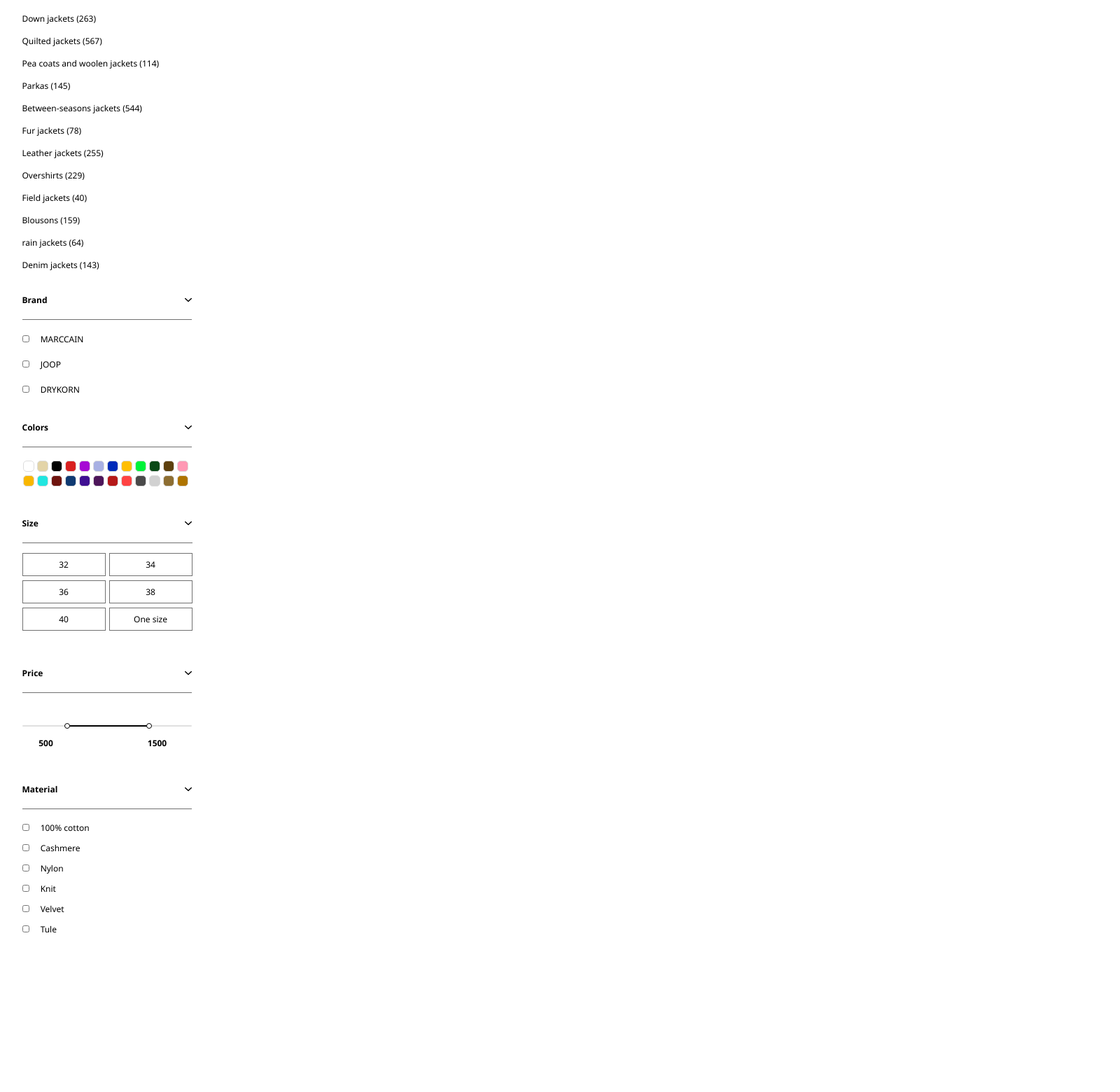
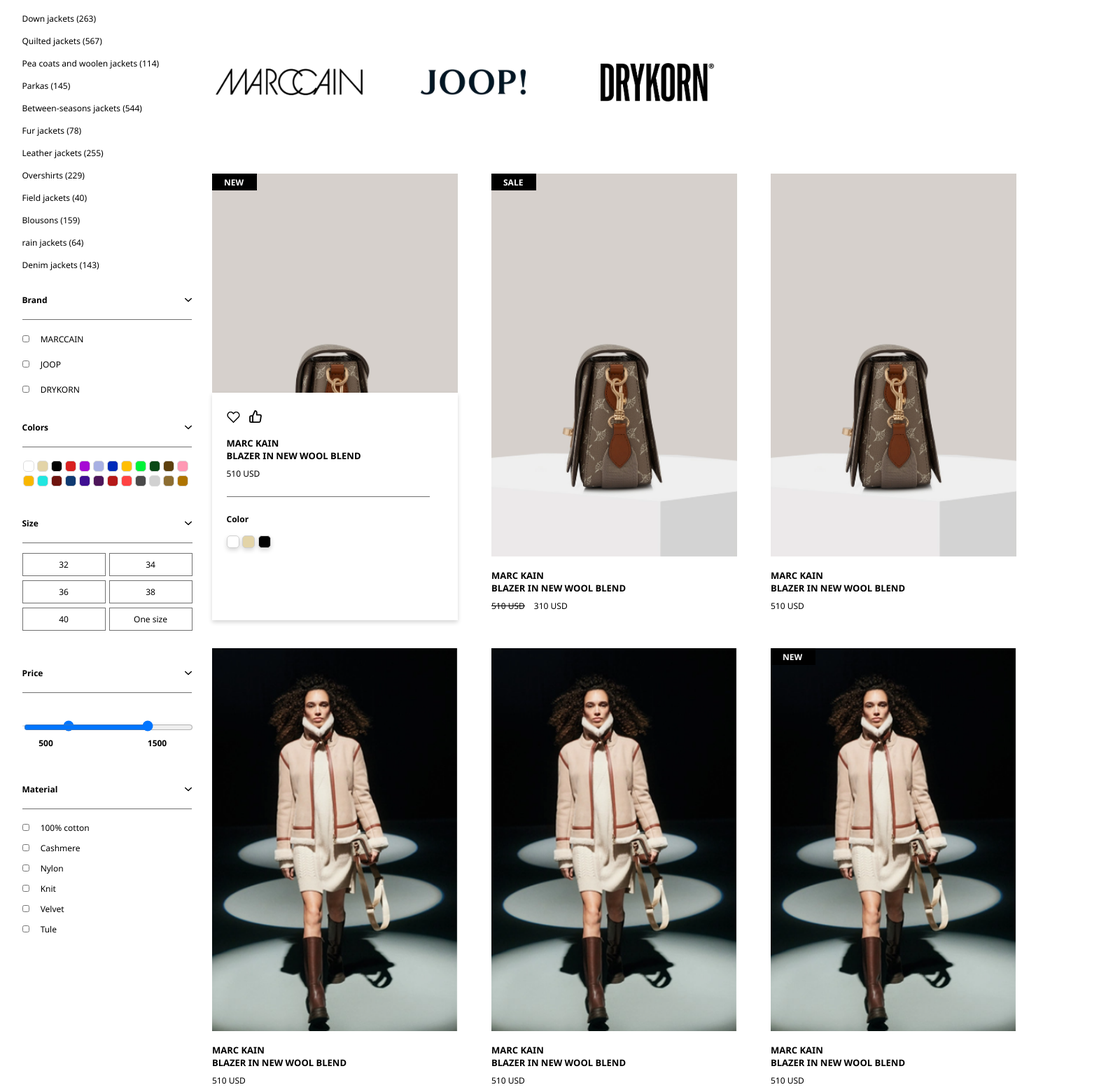
Before and after one commit to Andy-merhi/htdocs, a PHP site: page /Koein-website/listing-page/listing.html in a window 1600 px wide. Shown: the part 255-1815 px from the top of the page at 70% size. Before the commit the page ends 1588 px from the top, so only its background shows below. Run offline with PHP 8.4, Linux system fonts and the light colour scheme.

Commit message:
roolover 50% done

```diff
--- a/Koein-website/listing-page/listing.css
+++ b/Koein-website/listing-page/listing.css
@@ -6,7 +6,15 @@
     display: flex;
     margin: 0;
     padding: 0;
-    width: 1600px;
+}
+.USD{
+    font-size: 12px;
+    font-weight:500;
+    margin-top: 8px;
+}
+.slogan{
+    font-size: 13px;
+    margin-top: 13px;
 }
 aside{
     margin-left: 31.5px;
@@ -32,7 +40,6 @@
     margin: 45px 0px 0px 0px;
 }
 .filter-list li .head{
-    /* border-bottom: 1px solid #707070; */
     padding-bottom: 18.5px;
     display: flex;
     justify-content: space-between;
@@ -199,8 +206,8 @@
     left: 0;
     background: none;
     pointer-events: none;
-    -webkit-appearance: none;
-    -moz-appearance: none;
+    /* -webkit-appearance: none;
+    -moz-appearance: none; */
   }
 
   input[type="range"]::-webkit-slider-thumb {
@@ -262,12 +269,138 @@
 }
 
 .content{
-    width: 1326.5px;
-    margin-top: 20px;
+    margin: 20px 0px 0px 29.5px;
 }
 
-.content img:nth-child(1){
+.first-div{
+    position: relative;
     width: 1146px;
     height: 234px;
-    margin: 0px 0px 0px 29.5px;
 }
+.first-div img:nth-child(1){
+    width: 1146px;
+    height: 234px;
+    position: absolute;
+}
+.first-div div:nth-child(2){
+    position: absolute;
+    box-sizing: border-box;
+    white-space: nowrap;
+    color:#FFFFFF;
+    font-size: 45px;
+    margin: 87px 0px 0px 48px;
+}
+
+.second-div{
+    top:0;
+    display: flex;
+    position: relative;
+}
+.second-div img:nth-child(1){
+    width: 218px;
+    height: 120px;
+    margin-top: 58px;
+}
+.second-div img:nth-child(2){
+    width: 150px;
+    height: 150px;
+    margin: 43px 0px 0px 80px;
+}
+.second-div img:nth-child(3){
+    width: 162px;
+    height: 55px;
+    margin: 91px 0px 0px 107px;
+}
+
+.cards{
+    display: flex;
+    flex-wrap: wrap;
+    margin-top: 56px;
+}
+.cards .card-item{
+    margin-bottom: 52px;
+    margin-right: 48px;
+    position: relative;
+}
+
+.cards img{
+    width:351px;
+    height: 547px;
+}
+.card-item .tag{
+    position: absolute;
+    width: 64px;
+    height: 24px;
+    background-color: #000;
+    color: #FFFFFF;
+    padding: 4px 17px;
+    font-size: 12px;
+    box-sizing: border-box;
+}
+.card-item .rollover{
+    position: absolute;
+    background-color: white;
+    z-index: 100;
+    width: 351px;
+    height: 325px;
+    top: 50%;
+    box-shadow: 0px 3px 6px #00000029;
+}
+.reaction-icon{
+    display: flex;
+}
+.reaction-icon img:nth-child(1){
+    width: 19px;
+    height: 16px;
+    margin: 26.5px 0px 0px 20.5px;
+}
+.reaction-icon img:nth-child(2){
+    width: 18px;
+    height: 18px;
+    margin: 24.5px 0px 0px 13px;
+}
+.rollover .rollover-slogan{
+    margin: 20.5px 0px 0px 20.5px;
+    font-size: 13px;
+}
+.rollover .filter{
+    margin: 23.5px 0px 0px 20.5px;
+    padding-top: 23.5px;
+    border-top: 1px solid #707070;
+    width: 290px;
+}
+.filter{
+    display: flex;
+    justify-content: space-between;
+}
+.filter .color{
+    font-size: 12px;
+    display: flex;
+    flex-wrap: wrap;
+    flex-direction: column;
+}
+.color-box{
+    display: flex;
+    gap: 4.5px;
+    margin-top: 14.5px;
+}
+.color-box div{
+    width: 16px;
+    height: 16px;
+    box-shadow: 0px 3px 6px #00000029;
+    border: 1px solid #CFCFCF;
+    border-radius: 5px;
+}
+.color-box div:nth-child(1){
+    background-color: #FFFFFF;
+}
+.color-box div:nth-child(2){
+    background-color: #E3D4A8;
+}
+.color-box div:nth-child(3){
+    background-color: #000000;
+}
+.filter .size{
+    display: flex;
+    margin-top: 14.5px;
+}
--- a/Koein-website/listing-page/listing.html
+++ b/Koein-website/listing-page/listing.html
@@ -167,7 +167,98 @@
     </aside>
 
     <div class="content">
-        <img src="listing-images/listing-first-pic.png" alt="listing-first-pic" >
+        <div class="first-div">
+            <img src="listing-images/listing-first-pic.png" alt="listing-first-pic" >
+            <div>Women's Jackets</div>
+        </div>
+
+        <div class="second-div">
+            <img src="../images/marccain-logo.png" alt="listing-second-pic">
+            <img src="../images/joop-logo.png" alt="">
+            <img src="../images/drykorn-logo.png" alt="">
+        </div>
+
+        <div class="cards">
+            <div class="card-item">
+                <div class="tag">NEW</div>
+                <img src="../images/swiper-pic2.png" alt="no image" class="card-image">
+                <div class="slogan">MARC KAIN <br>BLAZER IN NEW WOOL BLEND</div>
+                <div class="USD">510 USD</div>
+                   <div class="rollover">
+                        <div class="reaction-icon">
+                            <img src="../images/Icon feather-heart.svg" alt="heart-icon">
+                            <img src="../images/Icon feather-thumbs-up.svg" alt="thumbs-up-icon">
+                        </div>
+                        <div class="rollover-slogan">
+                            <div>MARC KAIN <br>BLAZER IN NEW WOOL BLEND</div>
+                            <div class="USD">510 USD</div>
+                        </div>
+                        <div class="filter">
+                            <div class="color">
+                                <div>Color</div>
+                                <div class="color-box">
+                                    <div class="rollover-color"></div>
+                                    <div class="rollover-color"></div>
+                                    <div class="rollover-color"></div>
+                                </div>
+                            </div>
+                        </div>
+                </div>
+            </div>
+
+            <div class="card-item">
+                <div class="tag">SALE</div>
+                <img src="../images/swiper-pic2.png" alt="no image" class="card-image">
+                <div class="slogan">MARC KAIN <br>BLAZER IN NEW WOOL BLEND</div>
+                <div style="display: flex; gap: 13px;"><span  class="USD" style="text-decoration: line-through;">510 USD</span><span class="USD">310 USD</span></div>
+            </div>
+
+            <div class="card-item">
+                <img src="../images/swiper-pic2.png" alt="no image" class="card-image">
+                <div class="slogan">MARC KAIN <br>BLAZER IN NEW WOOL BLEND</div>
+                <div class="USD">510 USD</div>
+            </div>
+
+            <div class="card-item">
+                <img src="../images/swiper-pic1.png" alt="no image" class="card-image">
+                <div class="slogan">MARC KAIN <br>BLAZER IN NEW WOOL BLEND</div>
+                <div class="USD">510 USD</div>
+            </div>
+            <div class="card-item">
+                <img src="../images/swiper-pic1.png" alt="no image" class="card-image">
+                <div class="slogan">MARC KAIN <br>BLAZER IN NEW WOOL BLEND</div>
+                <div class="USD">510 USD</div>
+            </div>
+
+            <div class="card-item">
+                <div class="tag">NEW</div>
+                <img src="../images/swiper-pic1.png" alt="no image" class="card-image">
+                <div class="slogan">MARC KAIN <br>BLAZER IN NEW WOOL BLEND</div>
+                <div class="USD">510 USD</div>
+            </div>
+
+            <div class="card-item">
+                <img src="../images/swiper-pic1.png" alt="no image" class="card-image">
+                <div class="slogan">MARC KAIN <br>BLAZER IN NEW WOOL BLEND</div>
+                <div class="USD">510 USD</div>
+            </div>
+
+            <div class="card-item">
+                <img src="../images/swiper-pic1.png" alt="no image" class="card-image">
+                <div class="slogan">MARC KAIN <br>BLAZER IN NEW WOOL BLEND</div>
+                <div class="USD">510 USD</div>
+            </div>
+
+            <div class="card-item">
+                <img src="../images/swiper-pic1.png" alt="no image" class="card-image">
+                <div class="slogan">MARC KAIN <br>BLAZER IN NEW WOOL BLEND</div>
+                <div class="USD">510 USD</div>
+            </div>
+
+        </div>
+
+
+
     </div>
 
 
```
Also changed, not shown: Koein-website/images/Icon feather-thumbs-up.svg (added).
